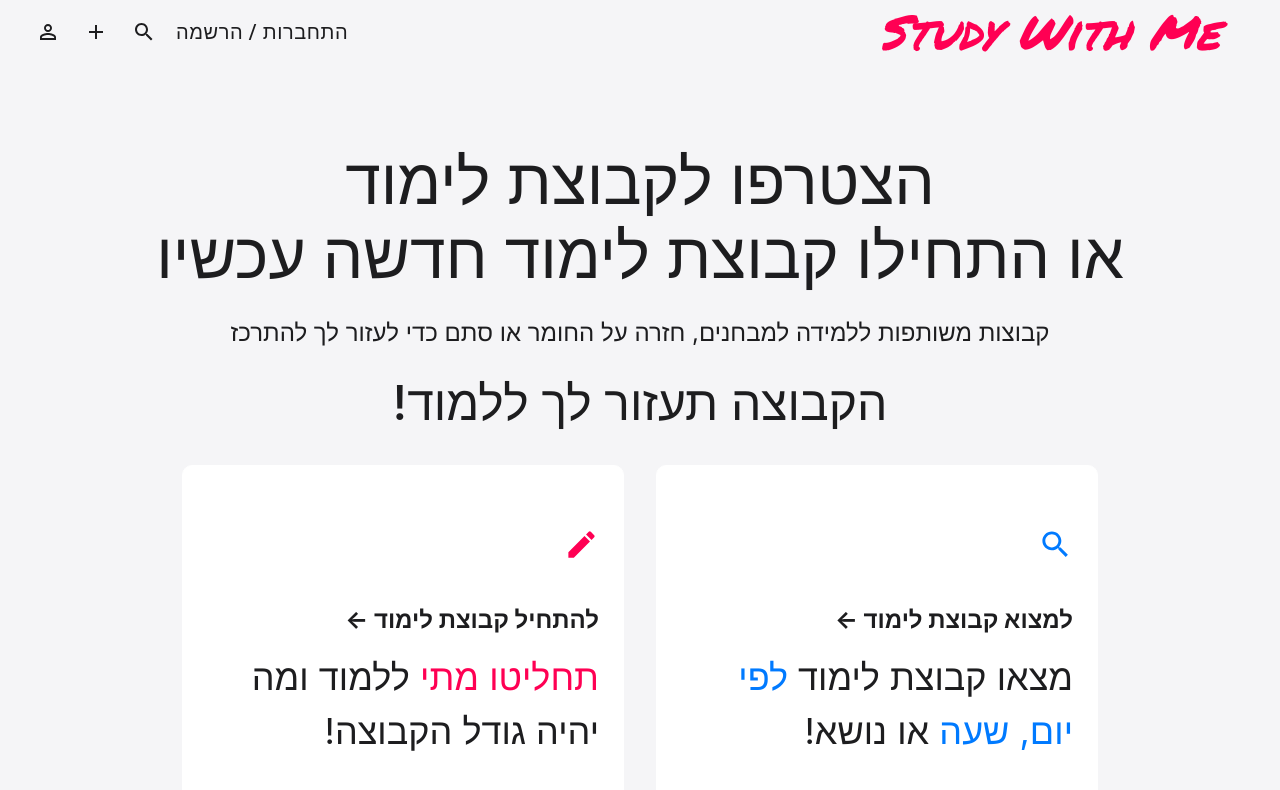
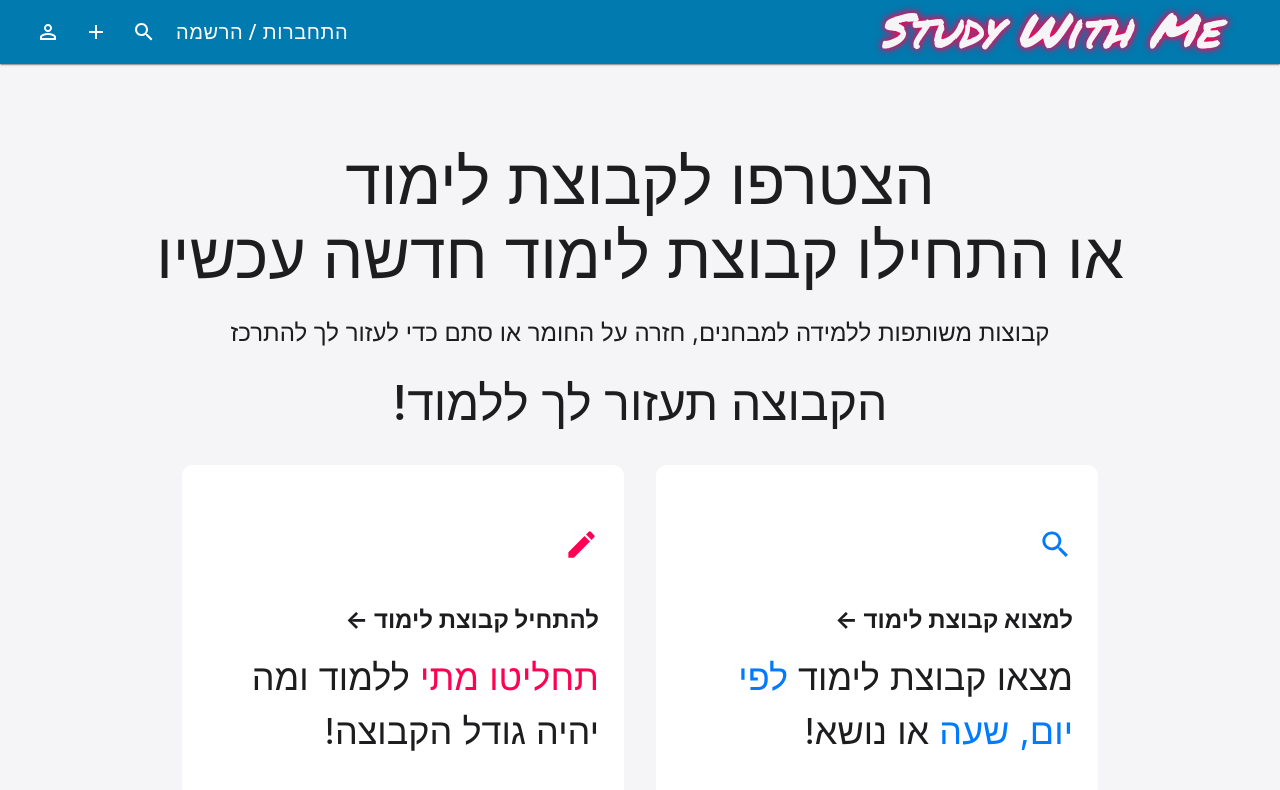
Before and after one commit to mastershif/study-with-me, a React (Create React App) app: page / in a window 1280 px wide. Shown: the top 790 px of the page. Built offline with nearby package versions, Linux system fonts and the light colour scheme; what jss-rtl would draw is missing.

Commit message:
better design

```diff
--- a/src/sharedComponents/header.jsx
+++ b/src/sharedComponents/header.jsx
@@ -12,7 +12,7 @@ import SearchIcon from "@material-ui/icons/Search";
 import AddIcon from '@material-ui/icons/Add';
 
 const Logo = styled.a`
-  color: ${appTheme.palette.secondary.main};
+  color: ${appTheme.palette.background.default};
   line-height: 1.15;
   font-size: 3rem;
   font-weight: 500;
@@ -20,6 +20,7 @@ const Logo = styled.a`
   text-decoration: none;
   font-family: 'Permanent Marker', cursive;
   margin-right: 0.75em;
+  text-shadow: 0 0 6px ${appTheme.palette.secondary.main}, 0 0 9px ${appTheme.palette.secondary.main};
 `;
 
 const useStyles = makeStyles((theme) => ({
@@ -34,6 +35,7 @@ const useStyles = makeStyles((theme) => ({
     },
     title: {
         flexGrow: 1,
+        marginBottom: '4px',
     },
 }));
 
@@ -43,7 +45,7 @@ const Header = () => {
 
     return (
         <div className={classes.root}>
-            <AppBar color={"transparent"} position="static" elevation={0}>
+            <AppBar color={"primary"} position="static" elevation={1}>
                 <Toolbar>
                     <div className={classes.title}>
                         <Logo edge="start" href="/">Study With Me</Logo>
```
